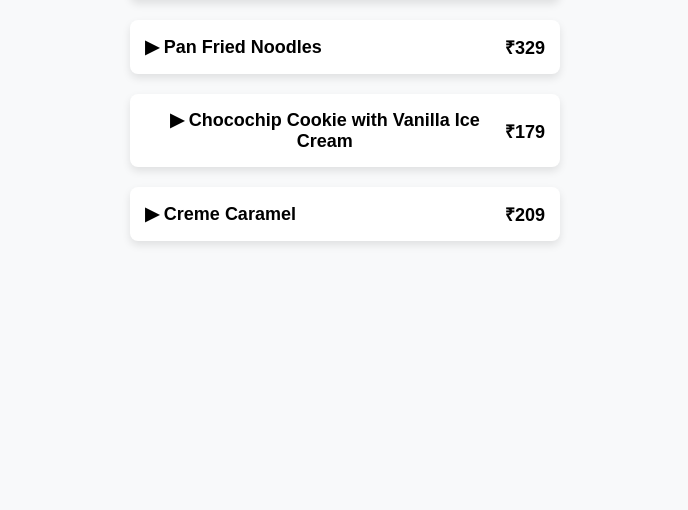
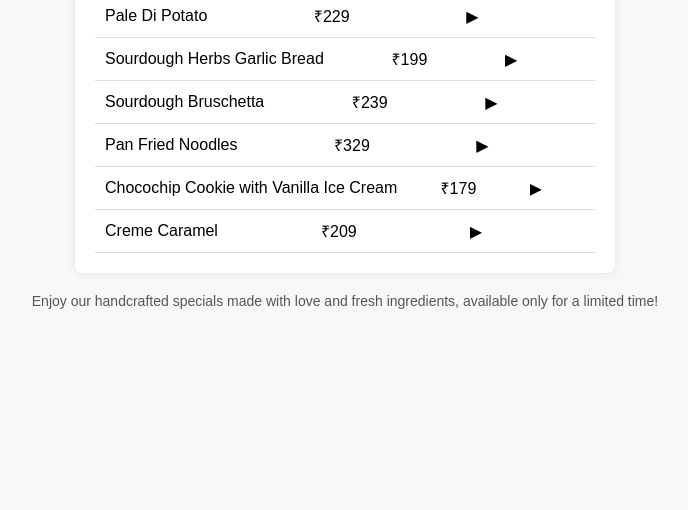
Before and after one commit to archit0311/todaysspecial, a website: page tsp.html in a window 1280 px wide. Shown: the part 290-800 px from the top of the page, without its empty margins (295-983 px from the left). Drawn offline with Linux system fonts and the light colour scheme.

Commit message:
tsp update on arrow at right and adding text at bottom

```diff
--- a/tsp.html
+++ b/tsp.html
@@ -7,57 +7,53 @@
     <style>
         body {
             font-family: Arial, sans-serif;
-            background-color: #f8f9fa;
+            display: flex;
+            flex-direction: column;
+            align-items: center;
+            justify-content: center;
+            min-height: 100vh;
+            margin: 0;
+            background-color: #f8f8f8;
+        }
+        h1 {
             text-align: center;
-            margin: 0;
-            padding: 0;
+            margin-bottom: 20px;
         }
-
-        h1 {
-            color: #333;
-            margin-top: 20px;
+        .menu-container {
+            background: white;
+            padding: 20px;
+            border-radius: 8px;
+            box-shadow: 0 0 10px rgba(0, 0, 0, 0.1);
+            width: 80%;
+            max-width: 500px;
         }
-
-        #menu-container {
-            display: flex;
-            justify-content: center;
-            align-items: center;
-            flex-direction: column;
-            margin-top: 20px;
-        }
-
         .menu-item {
-            background: white;
-            border-radius: 8px;
-            box-shadow: 0 4px 8px rgba(0, 0, 0, 0.1);
-            padding: 15px;
-            width: 80%;
-            max-width: 400px;
-            margin: 10px 0;
-            cursor: pointer;
-            transition: transform 0.2s ease-in-out;
-        }
-
-        .menu-item:hover {
-            transform: scale(1.02);
-        }
-
-        .menu-item span {
-            font-size: 18px;
-            font-weight: bold;
             display: flex;
             justify-content: space-between;
             align-items: center;
-        }
-
-        .menu-price {
-            color:;
+            cursor: pointer;
+            padding: 10px;
+            border-bottom: 1px solid #ddd;
             font-size: 16px;
         }
-
+        .menu-item span {
+            flex-grow: 1;
+            text-align: left;
+            white-space: nowrap;
+            overflow: hidden;
+            text-overflow: ellipsis;
+            padding-right: 10px;
+        }
         .menu-description {
             display: none;
-            margin-top: 8px;
+            margin-left: 10px;
+            padding: 10px;
+            background: #f0f0f0;
+            border-radius: 5px;
+        }
+        .special-text {
+            margin-top: 20px;
+            text-align: center;
             font-size: 14px;
             color: #555;
         }
@@ -65,7 +61,8 @@
 </head>
 <body>
     <h1>Today's Special</h1>
-    <div id="menu-container"></div>
+    <div class="menu-container" id="menu"></div>
+    <p class="special-text">Enjoy our handcrafted specials made with love and fresh ingredients, available only for a limited time!</p>
 
     <script>
         async function fetchMenu() {
@@ -84,7 +81,7 @@
         }
 
         function displayMenu(menuItems) {
-            const menuDiv = document.getElementById("menu-container");
+            const menuDiv = document.getElementById("menu");
             menuDiv.innerHTML = "";
 
             const today = new Date();
@@ -95,19 +92,25 @@
                     const menuItemDiv = document.createElement("div");
                     menuItemDiv.classList.add("menu-item");
 
-                    menuItemDiv.innerHTML = `
-                        <span>
-                            ▶ ${item.name}
-                            <span class="menu-price">₹${item.price}</span>
-                        </span>
-                    `;
+                    const nameSpan = document.createElement("span");
+                    nameSpan.textContent = item.name;
+
+                    const priceSpan = document.createElement("span");
+                    priceSpan.textContent = `₹${item.price}`;
+
+                    const arrowSpan = document.createElement("span");
+                    arrowSpan.textContent = "▶";
+                    arrowSpan.style.marginLeft = "10px";
 
                     const descriptionDiv = document.createElement("div");
                     descriptionDiv.classList.add("menu-description");
                     descriptionDiv.innerText = item.description;
 
-                    menuItemDiv.appendChild(descriptionDiv);
+                    menuItemDiv.appendChild(nameSpan);
+                    menuItemDiv.appendChild(priceSpan);
+                    menuItemDiv.appendChild(arrowSpan);
                     menuDiv.appendChild(menuItemDiv);
+                    menuDiv.appendChild(descriptionDiv);
 
                     menuItemDiv.addEventListener("click", () => {
                         descriptionDiv.style.display = (descriptionDiv.style.display === "none" || descriptionDiv.style.display === "") ? "block" : "none";
```
